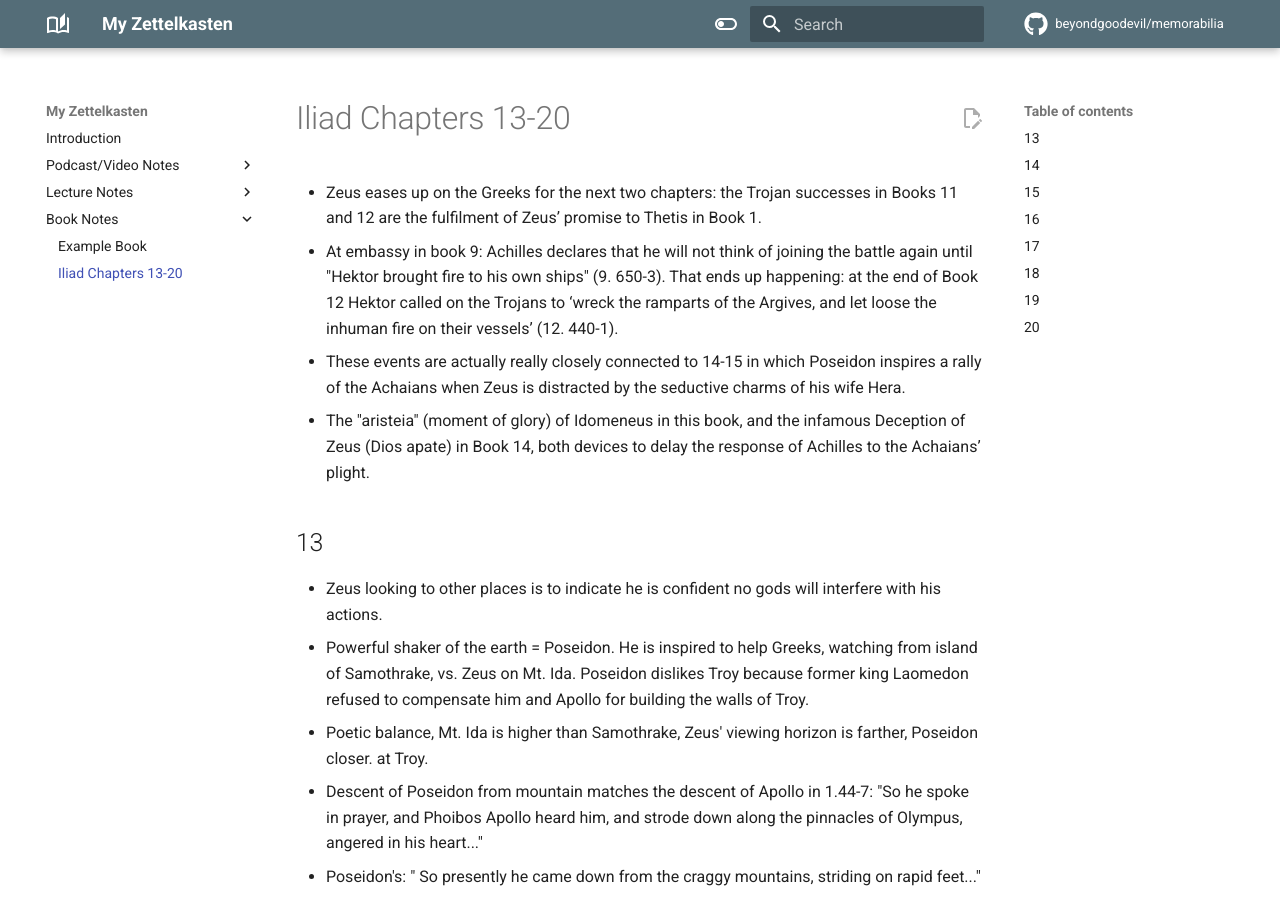
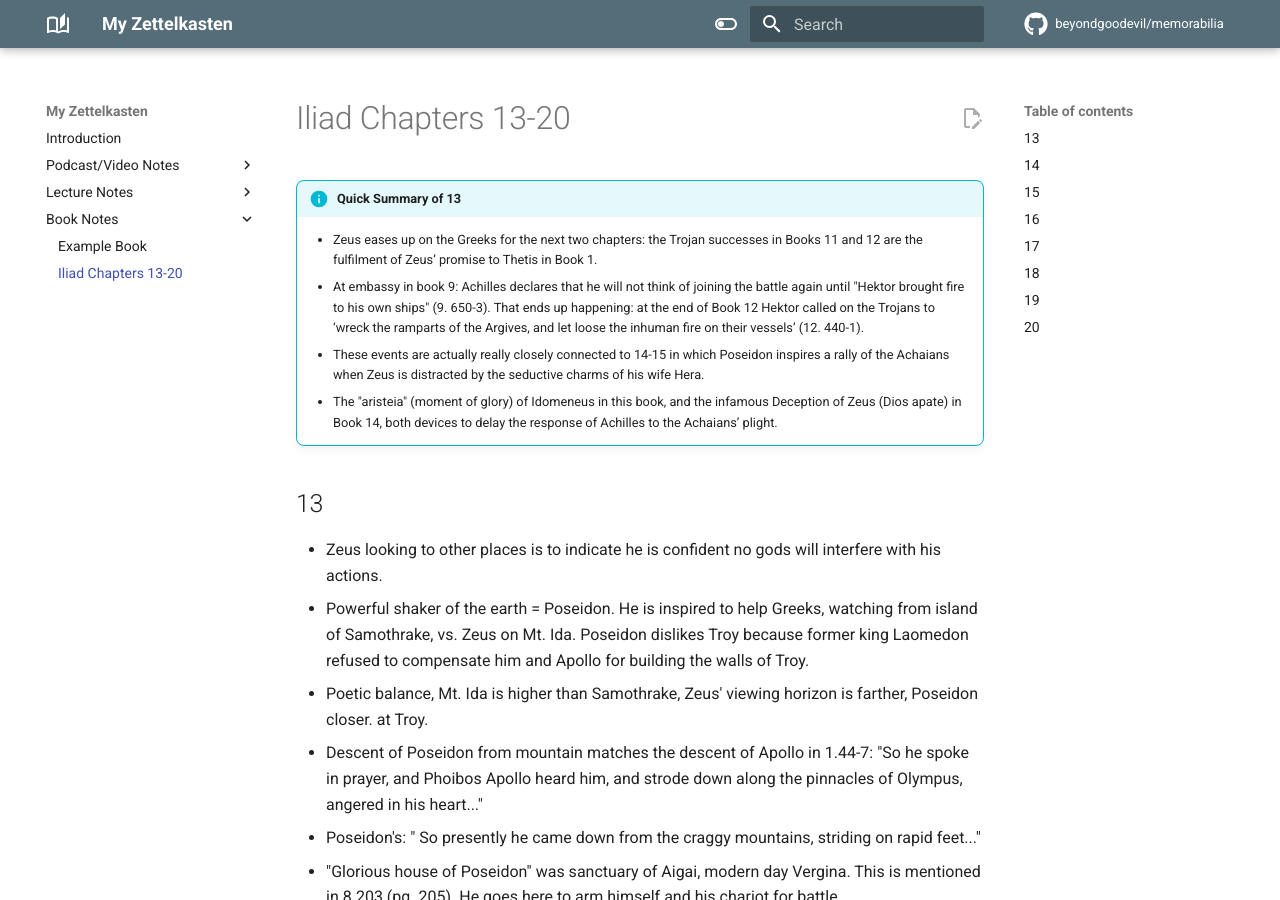
Before and after one commit to beyondgoodevil/memorabilia, an MkDocs documentation site: the page built from docs/book_notes/iliad_13-20.md, in a window 1280 px wide and 900 px high. Built offline with MkDocs 1.6.1 and Material for MkDocs 9.7.7, drawn with Linux system fonts in a browser that asks for light colours; comment, search, counter and statistics services are not loaded.

Commit message:
slightly updated format

```diff
--- a/docs/book_notes/iliad_13-20.md
+++ b/docs/book_notes/iliad_13-20.md
@@ -1,8 +1,9 @@
+!!! info "Quick Summary of 13"
+	- Zeus eases up on the Greeks for the next two chapters: the Trojan successes in Books 11 and 12 are the fulfilment of Zeus’ promise to Thetis in Book 1.
+	- At embassy in book 9: Achilles declares that he will not think of joining the battle again until "Hektor brought fire to his own ships" (9. 650-3). That ends up happening: at the end of Book 12 Hektor called on the Trojans to ‘wreck the ramparts of the Argives, and let loose the inhuman fire on their vessels’ (12. 440-1).
+	- These events are actually really closely connected to 14-15 in which Poseidon inspires a rally of the Achaians when Zeus is distracted by the seductive charms of his wife Hera.
+	- The "aristeia" (moment of glory) of Idomeneus in this book, and the infamous Deception of Zeus (Dios apate) in Book 14, both devices to delay the response of Achilles to the Achaians’ plight.
 
-- Zeus eases up on the Greeks for the next two chapters: the Trojan successes in Books 11 and 12 are the fulfilment of Zeus’ promise to Thetis in Book 1.
-- At embassy in book 9: Achilles declares that he will not think of joining the battle again until "Hektor brought fire to his own ships" (9. 650-3). That ends up happening: at the end of Book 12 Hektor called on the Trojans to ‘wreck the ramparts of the Argives, and let loose the inhuman fire on their vessels’ (12. 440-1).
-- These events are actually really closely connected to 14-15 in which Poseidon inspires a rally of the Achaians when Zeus is distracted by the seductive charms of his wife Hera.
-- The "aristeia" (moment of glory) of Idomeneus in this book, and the infamous Deception of Zeus (Dios apate) in Book 14, both devices to delay the response of Achilles to the Achaians’ plight.
 ## 13
 
 - Zeus looking to other places is to indicate he is confident no gods will interfere with his actions.
```
